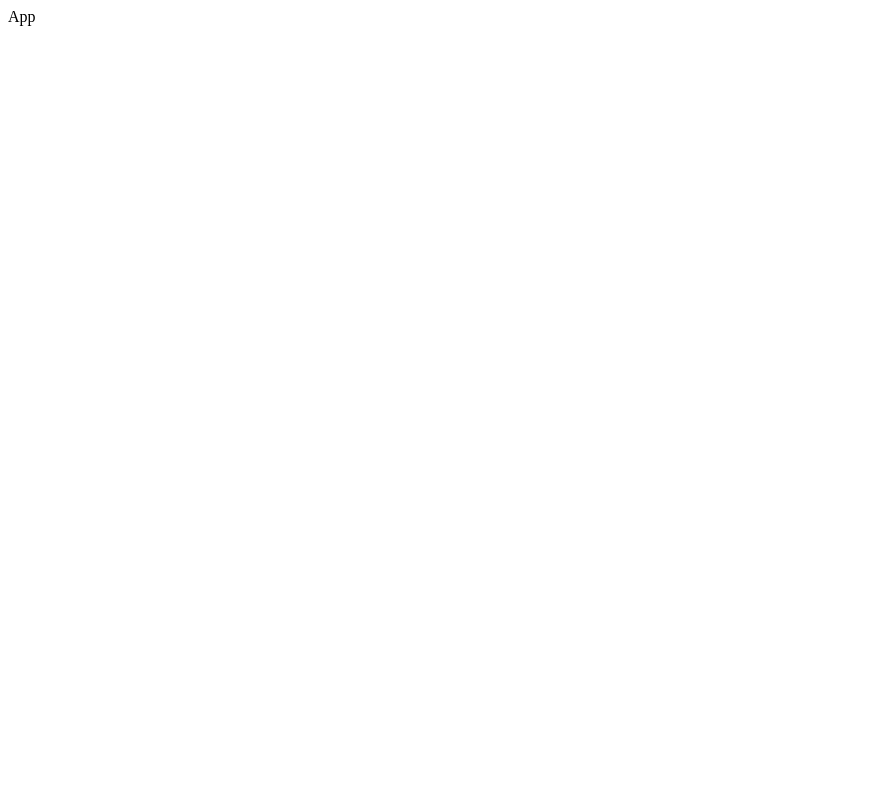
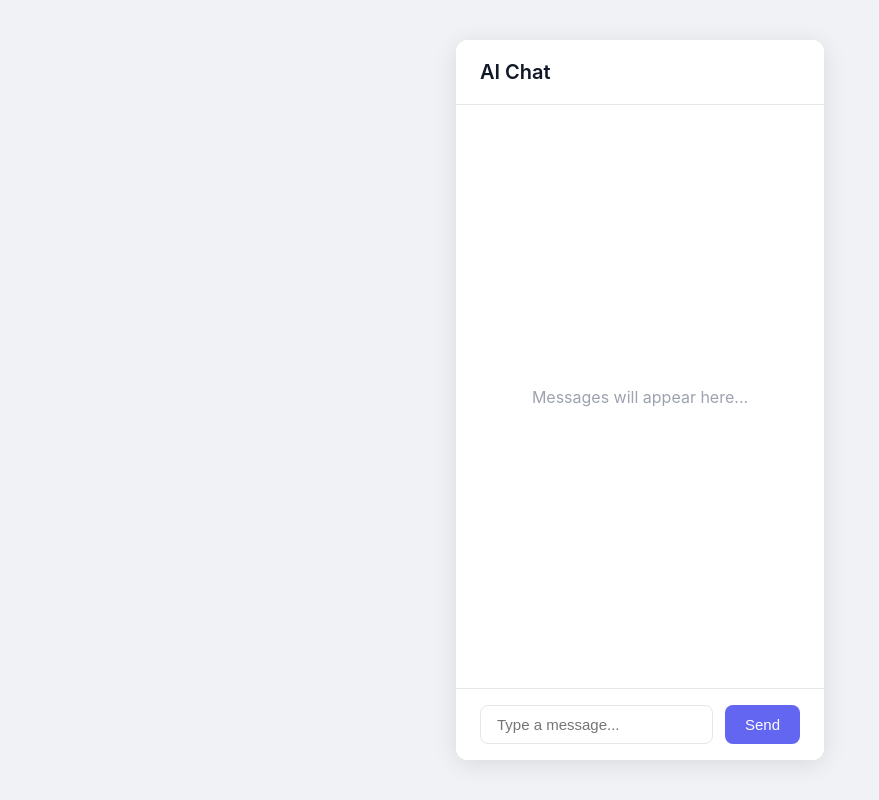
Before and after one commit to uzairha/ai-chat-app, a React (Vite) app in the folder ai-chat-app/client/: page / in a window 1280 px wide. Shown: the whole page, without its empty margins (0-879 px from the left). Built offline with nearby package versions, Linux system fonts and the light colour scheme.

Commit message:
Chunk 2: app layout and CSS

```diff
--- /dev/null
+++ b/ai-chat-app/client/src/App.css
@@ -0,0 +1,93 @@
+* {
+  margin: 0;
+  padding: 0;
+  box-sizing: border-box;
+}
+
+body {
+  font-family: -apple-system, BlinkMacSystemFont, 'Segoe UI', sans-serif;
+  background: #f0f2f5;
+  height: 100vh;
+  display: flex;
+  justify-content: center;
+  align-items: center;
+}
+
+.app-container {
+  width: 100%;
+  max-width: 720px;
+  height: 90vh;
+  background: #ffffff;
+  border-radius: 12px;
+  box-shadow: 0 4px 24px rgba(0, 0, 0, 0.1);
+  display: flex;
+  flex-direction: column;
+}
+
+.app-header {
+  padding: 20px 24px;
+  border-bottom: 1px solid #e5e7eb;
+  background: #ffffff;
+  border-radius: 12px 12px 0 0;
+}
+
+.app-header h1 {
+  font-size: 20px;
+  font-weight: 600;
+  color: #111827;
+}
+
+.chat-window {
+  flex: 1;
+  overflow-y: auto;
+  padding: 24px;
+  display: flex;
+  flex-direction: column;
+  gap: 12px;
+}
+
+.placeholder {
+  color: #9ca3af;
+  text-align: center;
+  margin-top: auto;
+  margin-bottom: auto;
+}
+
+.input-bar {
+  padding: 16px 24px;
+  border-top: 1px solid #e5e7eb;
+  display: flex;
+  gap: 12px;
+  background: #ffffff;
+  border-radius: 0 0 12px 12px;
+}
+
+.input-bar input {
+  flex: 1;
+  padding: 10px 16px;
+  border: 1px solid #e5e7eb;
+  border-radius: 8px;
+  font-size: 15px;
+  outline: none;
+  transition: border-color 0.2s;
+}
+
+.input-bar input:focus {
+  border-color: #6366f1;
+}
+
+.input-bar button {
+  padding: 10px 20px;
+  background: #6366f1;
+  color: white;
+  border: none;
+  border-radius: 8px;
+  font-size: 15px;
+  font-weight: 500;
+  cursor: pointer;
+  transition: background 0.2s;
+}
+
+.input-bar button:hover {
+  background: #4f46e5;
+}
--- a/ai-chat-app/client/src/App.jsx
+++ b/ai-chat-app/client/src/App.jsx
@@ -1,5 +1,22 @@
+import './App.css'
+
 function App() {
-  return <div>App</div>
+  return (
+    <div className="app-container">
+      <header className="app-header">
+        <h1>AI Chat</h1>
+      </header>
+
+      <main className="chat-window">
+        <p className="placeholder">Messages will appear here...</p>
+      </main>
+
+      <footer className="input-bar">
+        <input type="text" placeholder="Type a message..." />
+        <button>Send</button>
+      </footer>
+    </div>
+  )
 }
 
 export default App
```
